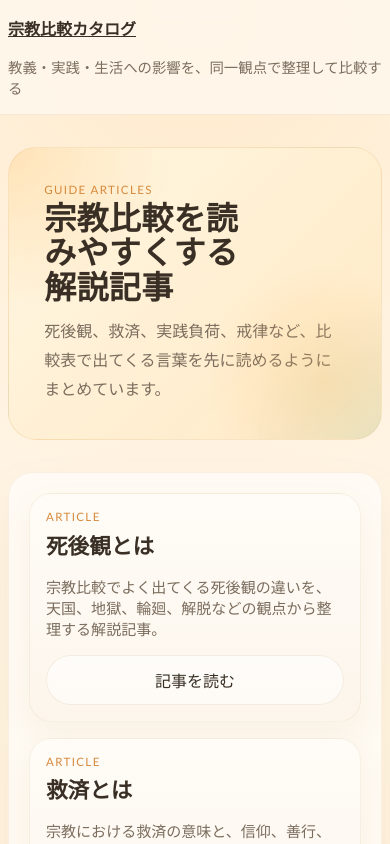
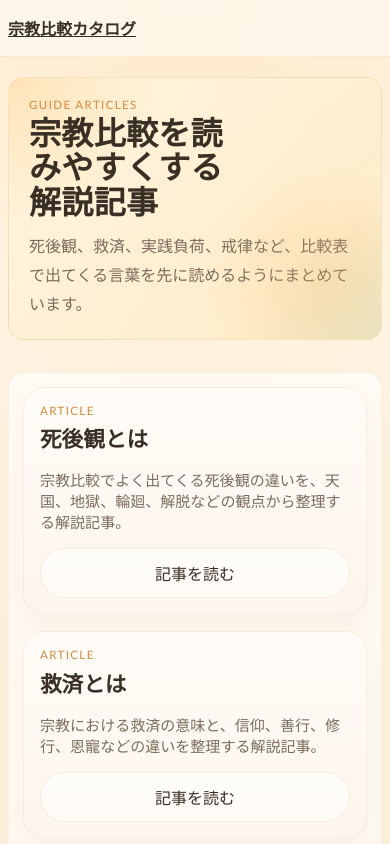
Before and after one commit to reload-co-jp/religion-catalog, a Next.js app: page /articles in a window 390 px wide. Shown: the top 844 px of the page. Built offline with nearby package versions, Linux system fonts and the light colour scheme; no server answers.

Commit message:
Fix width

```diff
--- a/app/reset.css
+++ b/app/reset.css
@@ -106,3 +106,13 @@ textarea {
     text-align: left;
   }
 }
+
+@media (max-width: 480px) {
+  .siteMain {
+    padding: 1.25rem 0 2rem;
+  }
+
+  .siteMeta {
+    display: none;
+  }
+}
--- a/components/catalog/catalog-app.module.css
+++ b/components/catalog/catalog-app.module.css
@@ -112,6 +112,7 @@
   border: 1px solid rgba(210, 177, 129, 0.14);
   box-shadow: 0 18px 40px rgba(171, 138, 89, 0.08);
   border-radius: 24px;
+  overflow: scroll;
   padding: 1.25rem;
 }
 
@@ -445,3 +446,24 @@
     flex-direction: column;
   }
 }
+
+@media (max-width: 480px) {
+  .hero {
+    border-radius: 16px;
+    padding: 1.25rem;
+  }
+
+  .section {
+    border-radius: 16px;
+    padding: 0.875rem;
+  }
+
+  .filterGrid {
+    grid-template-columns: repeat(2, 1fr);
+  }
+
+  .buttonGhost,
+  .button {
+    width: 100%;
+  }
+}
```
